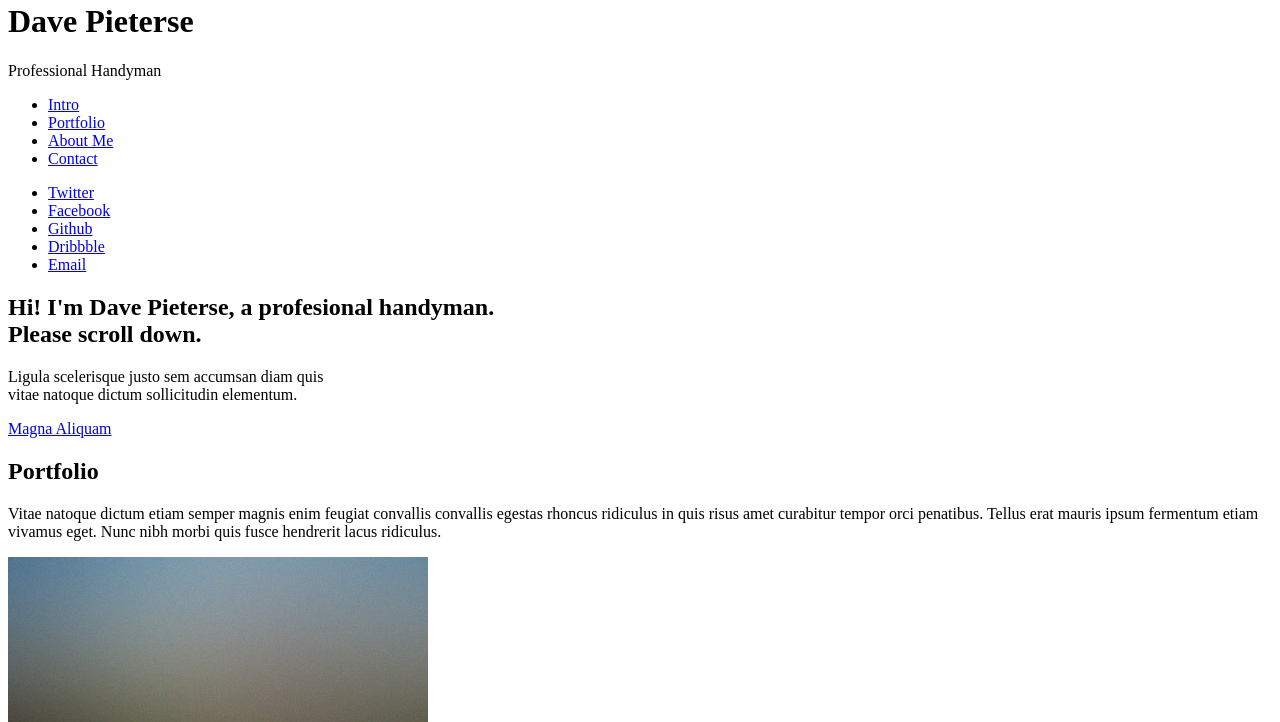
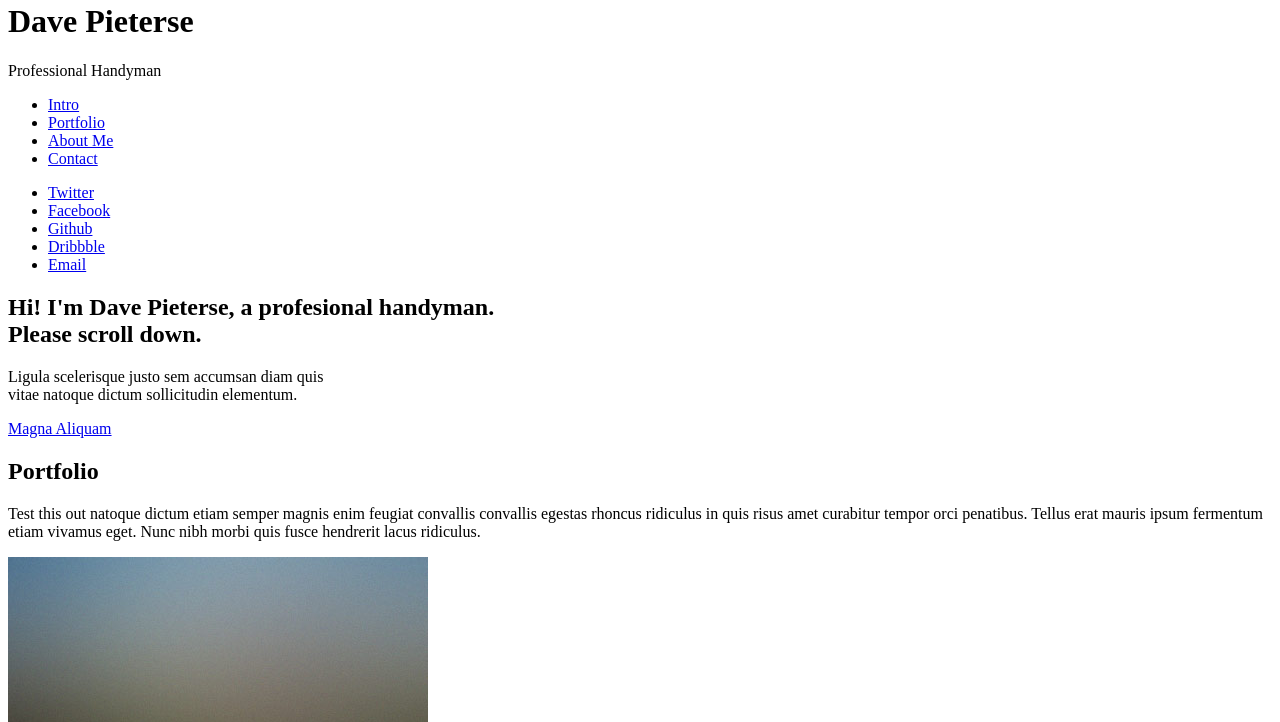
Before and after one commit to rcb-ferreira/my-project, a plain HTML site: page index.html in a window 1280 px wide. Shown: the part 78-800 px from the top of the page. Drawn offline with Linux system fonts and the light colour scheme; a script that the page names is missing.

Commit message:
refactor(index.hmtl): Test text for portfolio section

```diff
--- a/index.html
+++ b/index.html
@@ -108,7 +108,7 @@
 								<h2>Portfolio</h2>
 							</header>
 
-							<p>Vitae natoque dictum etiam semper magnis enim feugiat convallis convallis
+							<p>Test this out natoque dictum etiam semper magnis enim feugiat convallis convallis
 							egestas rhoncus ridiculus in quis risus amet curabitur tempor orci penatibus.
 							Tellus erat mauris ipsum fermentum etiam vivamus eget. Nunc nibh morbi quis
 							fusce hendrerit lacus ridiculus.</p>
```
